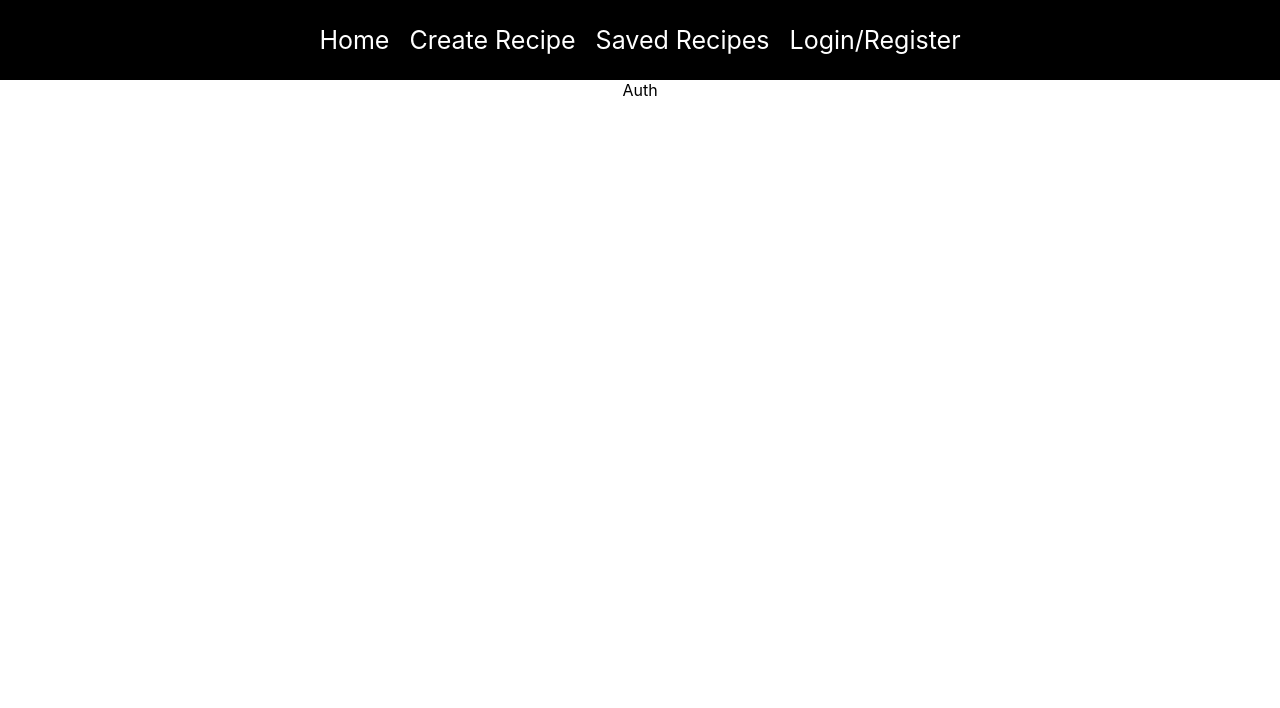
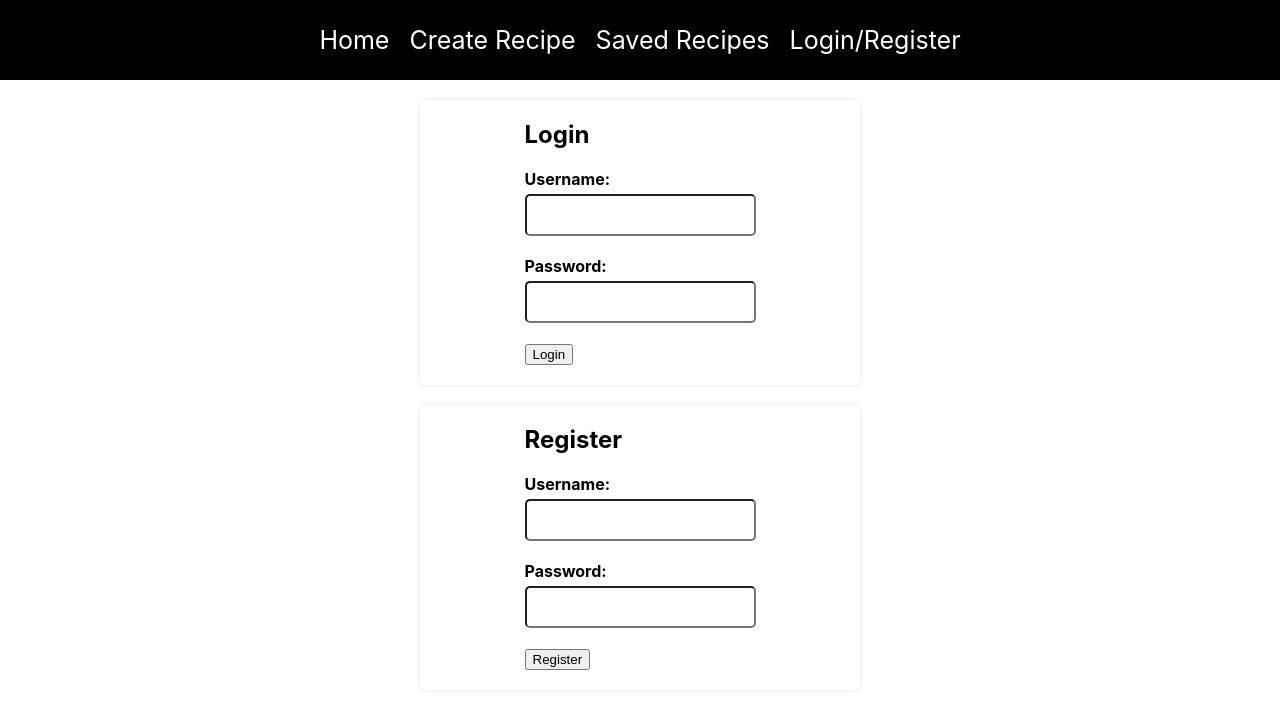
Before and after one commit to Lildanny26/Milestone-Project2, a React (Create React App) app in the folder Client/: page /auth in a window 1280 px wide. Shown: the top 708 px of the page. Built offline with nearby package versions, Linux system fonts and the light colour scheme.

Commit message:
updated buttons for l and R

```diff
--- a/Client/src/pages/auth.js
+++ b/Client/src/pages/auth.js
@@ -1,4 +1,82 @@
+import React, { useState } from "react";
+
 export const Auth = () => {
+    return (
+        <div className="Auth">
+            <Login />
+            <Register />
+        </div>
+    );
+};
 
-    return <div> Auth </div>
+const Login = () => {
+    const [username, setUsername] = useState("")
+    const [password, setPassword] = useState("")
+
+    return (
+        <Form
+            username={username}
+            setUsername={setUsername}
+            password={password}
+            setPassword={setPassword}
+            label="Login"
+        />
+    );
 };
+
+const Register = () => {
+    const [username, setUsername] = useState("")
+    const [password, setPassword] = useState("")
+
+    const onSubmit = async (event) => {
+        event.preventDefault();
+
+
+    };
+    return (
+        <Form
+            username={username}
+            setUsername={setUsername}
+            password={password}
+            setPassword={setPassword}
+            label="Register"
+            onSubmit={onSubmit}
+        />
+    );
+};
+
+const Form = ({
+    username,
+    setUsername,
+    password,
+    setPassword,
+    label,
+    onSubmit,
+}) => {
+    return (
+        <div className= "auth-container">
+        <form onSubmit={onSubmit}>
+            <h2> {label} </h2>
+            <div className="form-group">
+                <label htmlFor="username"> Username: </label>
+                <input
+                type="text"
+                id="username"
+                value={username}
+                onChange={(event) => setUsername(event.target.value)}
+                />
+            </div>
+            <div className="form-group">
+                <label htmlFor="password"> Password: </label>
+                <input
+                type="text"
+                id="password"
+                value={password}
+                onChange={(event) => setPassword(event.target.value)}
+                />
+            </div>
+            <button type="submit"> {label} </button>
+        </form>
+     </div>
+    );
+};
```
